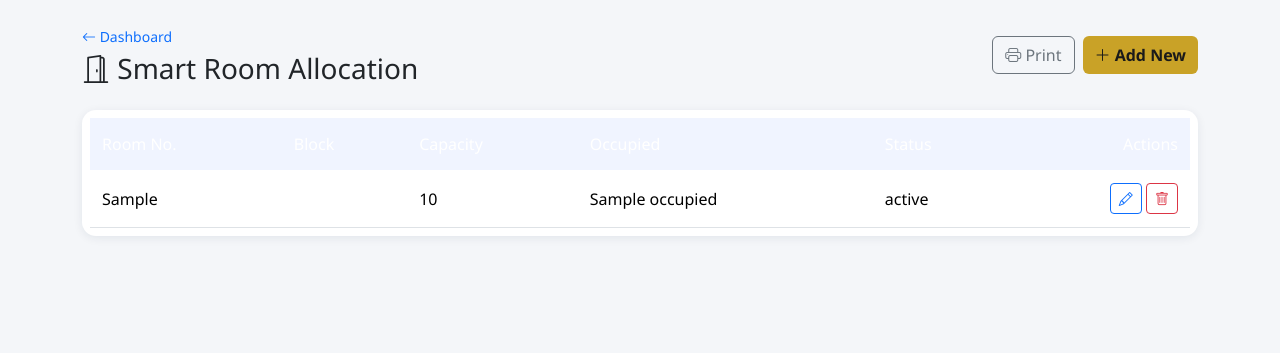
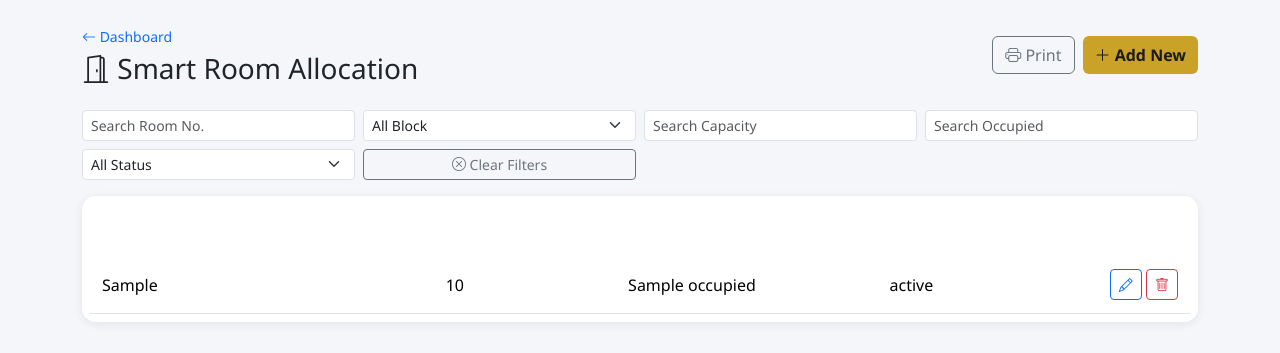
Before and after one commit to vishalmali9353-ops/kd-hostel-backend, a Flask app: page /admin/rooms in a window 1280 px wide. Shown: the part 64-417 px from the top of the page. Run offline with Flask 3, Linux system fonts and the light colour scheme; the visitor is signed in with stand-in values (Sample User, id 1); a database or web service that is not in the repository returns one stand-in record (values such as "Sample title"); some libraries are stand-ins or nearby versions.

Commit message:
Update module_list.html

```diff
--- a/templates/module_list.html
+++ b/templates/module_list.html
@@ -25,19 +25,53 @@
     <small class="text-muted">Printed on <span id="printDate"></span></small>
   </div>
 
+  <!-- Filter bar -->
+  <div class="kd-filter-bar mb-3 no-print">
+    <div class="row g-2">
+      {% for f in module.fields %}
+      <div class="col-6 col-md-3">
+        {% if f.type == 'select' %}
+          <select class="form-select form-select-sm kd-filter-input" data-col="{{ loop.index0 }}">
+            <option value="">All {{ f.label }}</option>
+            {% for choice in f.choices %}
+            <option value="{{ choice|lower }}">{{ choice }}</option>
+            {% endfor %}
+          </select>
+        {% elif f.type == 'checkbox' %}
+          <select class="form-select form-select-sm kd-filter-input" data-col="{{ loop.index0 }}">
+            <option value="">All {{ f.label }}</option>
+            <option value="yes">Yes</option>
+            <option value="—">No</option>
+          </select>
+        {% elif f.type == 'file' %}
+          <!-- no filter for file fields -->
+        {% else %}
+          <input type="text" class="form-control form-control-sm kd-filter-input"
+                 data-col="{{ loop.index0 }}" placeholder="Search {{ f.label }}">
+        {% endif %}
+      </div>
+      {% endfor %}
+      <div class="col-6 col-md-3">
+        <button class="btn btn-sm btn-outline-secondary w-100" id="clearFiltersBtn">
+          <i class="bi bi-x-circle"></i> Clear Filters
+        </button>
+      </div>
+    </div>
+  </div>
+
   <div class="table-responsive kd-table-wrap">
-    <table class="table table-hover align-middle mb-0">
+    <table class="table table-hover align-middle mb-0" id="dataTable">
       <thead>
-  <tr>
-    {% for f in module.fields %}
-    <th style="color:#1d5fd6; background:#f0f4ff;">{{ f.label }}</th>
-    {% endfor %}
-    <th class="text-end no-print" style="color:#1d5fd6; background:#f0f4ff;">Actions</th>
-  </tr>
+        <tr>
+          {% for f in module.fields %}
+          <th data-sort="{{ loop.index0 }}">{{ f.label }} <i class="bi bi-arrow-down-up small opacity-50"></i></th>
+          {% endfor %}
+          <th class="text-end no-print">Actions</th>
+        </tr>
       </thead>
       <tbody>
         {% for item in items %}
-        <tr>
+        <tr data-row>
           {% for f in module.fields %}
           <td>
             {% if f.type == 'checkbox' %}
@@ -74,6 +108,9 @@
         {% endfor %}
       </tbody>
     </table>
+    <div id="noMatchMsg" class="text-center text-muted py-4" style="display:none;">
+      No records match your filters.
+    </div>
   </div>
 </div>
 
@@ -183,5 +220,75 @@
 <script>
   const printDateEl = document.getElementById('printDate');
   if (printDateEl) printDateEl.textContent = new Date().toLocaleString();
+
+  // ---- Filtering + Sorting ----
+  document.addEventListener('DOMContentLoaded', () => {
+    const table = document.getElementById('dataTable');
+    if (!table) return;
+    const tbody = table.querySelector('tbody');
+    const headers = table.querySelectorAll('thead th[data-sort]');
+    const filterInputs = document.querySelectorAll('.kd-filter-input');
+    const noMatchMsg = document.getElementById('noMatchMsg');
+
+    function applyFilters() {
+      const rows = tbody.querySelectorAll('tr[data-row]');
+      let visibleCount = 0;
+      rows.forEach(row => {
+        let visible = true;
+        filterInputs.forEach(input => {
+          const colIndex = input.dataset.col;
+          const val = input.value.trim().toLowerCase();
+          if (!val) return;
+          const cell = row.children[colIndex];
+          const cellText = cell ? cell.textContent.trim().toLowerCase() : '';
+          if (input.tagName === 'SELECT') {
+            if (cellText !== val) visible = false;
+          } else {
+            if (!cellText.includes(val)) visible = false;
+          }
+        });
+        row.style.display = visible ? '' : 'none';
+        if (visible) visibleCount++;
+      });
+      noMatchMsg.style.display = (visibleCount === 0 && rows.length > 0) ? 'block' : 'none';
+    }
+
+    filterInputs.forEach(inp => inp.addEventListener('input', applyFilters));
+
+    document.getElementById('clearFiltersBtn')?.addEventListener('click', () => {
+      filterInputs.forEach(inp => inp.value = '');
+      applyFilters();
+    });
+
+    let sortState = {};
+    headers.forEach(th => {
+      th.style.cursor = 'pointer';
+      th.addEventListener('click', () => {
+        const colIndex = th.dataset.sort;
+        const asc = !sortState[colIndex];
+        sortState = {};
+        sortState[colIndex] = asc;
+
+        const rows = Array.from(tbody.querySelectorAll('tr[data-row]'));
+        rows.sort((a, b) => {
+          const av = a.children[colIndex].textContent.trim().toLowerCase();
+          const bv = b.children[colIndex].textContent.trim().toLowerCase();
+          const an = parseFloat(av), bn = parseFloat(bv);
+          if (!isNaN(an) && !isNaN(bn) && av !== '' && bv !== '') {
+            return asc ? an - bn : bn - an;
+          }
+          return asc ? av.localeCompare(bv) : bv.localeCompare(av);
+        });
+        rows.forEach(r => tbody.appendChild(r));
+
+        headers.forEach(h => {
+          const icon = h.querySelector('i');
+          icon.className = 'bi bi-arrow-down-up small opacity-50';
+        });
+        const activeIcon = th.querySelector('i');
+        activeIcon.className = `bi ${asc ? 'bi-sort-alpha-down' : 'bi-sort-alpha-up'} small`;
+      });
+    });
+  });
 </script>
 {% endblock %}
```
